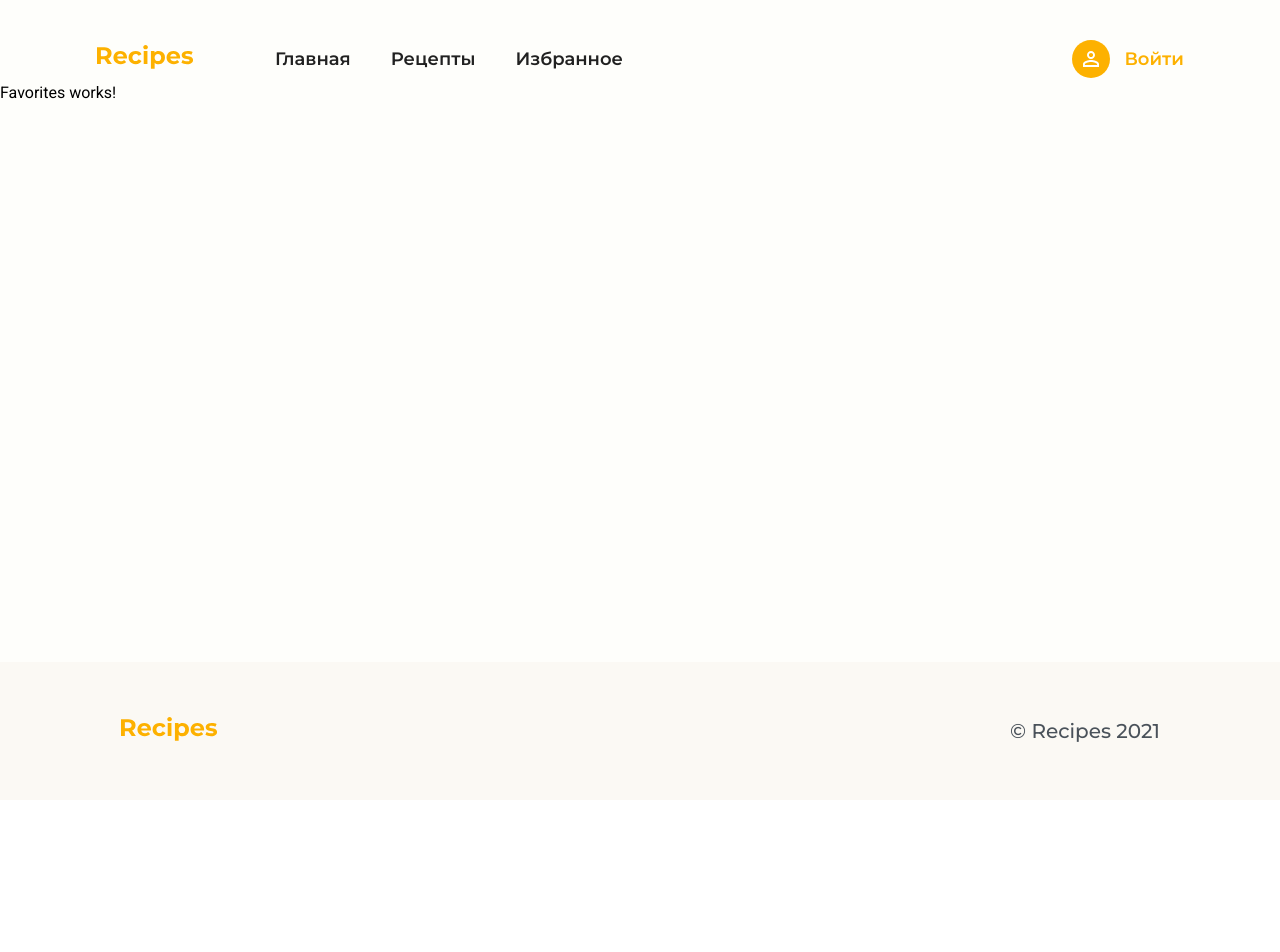
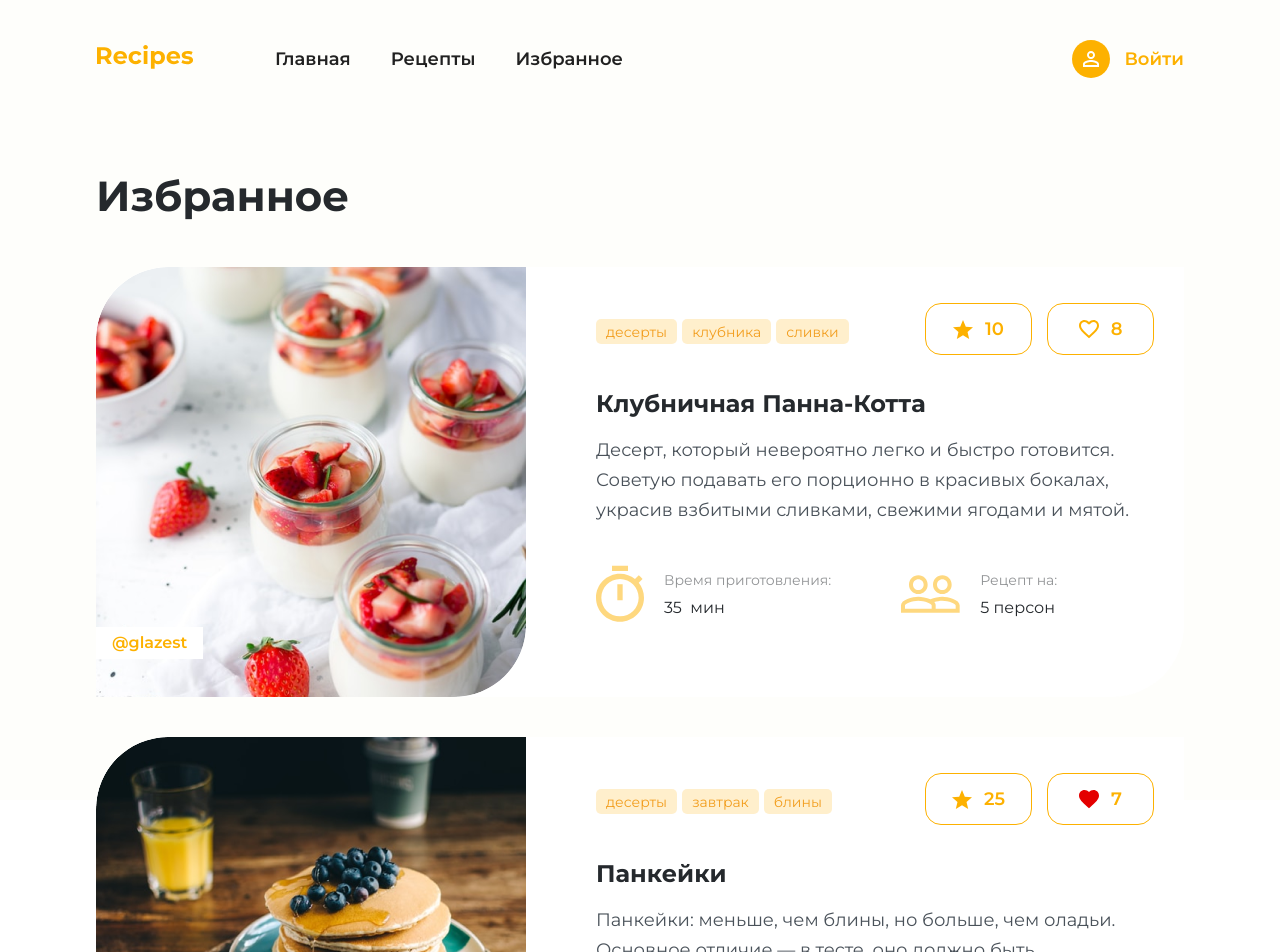
Before and after one commit to Yaroslav810/Recipes, an Angular app in the folder RecipesFrontend/: page /favorites in a window 1280 px wide. Shown: the top 952 px of the page. Before the commit the page ends 800 px from the top, so only its background shows below. Built offline with nearby package versions, Linux system fonts and the light colour scheme.

Commit message:
R-8: Made a favorites page

```diff
--- a/RecipesFrontend/src/app/directives/dish-card/dish-card.component.css
+++ b/RecipesFrontend/src/app/directives/dish-card/dish-card.component.css
@@ -104,6 +104,10 @@
   transition: .5s;
 }
 
+.rating__item:hover {
+  background: rgba(255, 220, 139, 0.2);
+}
+
 .star-icon {
   width: 20px;
   height: 19px;
--- a/RecipesFrontend/src/app/pages/favorites/favorites.component.css
+++ b/RecipesFrontend/src/app/pages/favorites/favorites.component.css
@@ -0,0 +1,11 @@
+.favorites {
+  width: 85%;
+  max-width: 1200px;
+  margin: 30px auto 0;
+}
+
+.favorites-title {
+  margin: 82px 0 0;
+  font: normal bold 42px/62px 'Montserrat', sans-serif;
+  color: #25292D;
+}
--- a/RecipesFrontend/src/app/pages/favorites/favorites.component.html
+++ b/RecipesFrontend/src/app/pages/favorites/favorites.component.html
@@ -1,3 +1,4 @@
-<div class="favorites">
-  Favorites works!
-</div>
+<section class="favorites">
+  <h2 class="favorites-title">Избранное</h2>
+  <app-dish-card *ngFor="let favorite of favorites" [card]="favorite" [onOpenDishCard]="openRecipes.bind(this)"></app-dish-card>
+</section>
--- a/RecipesFrontend/src/app/pages/favorites/favorites.component.ts
+++ b/RecipesFrontend/src/app/pages/favorites/favorites.component.ts
@@ -1,4 +1,6 @@
 import { Component, OnInit } from '@angular/core';
+import { Router } from '@angular/router';
+import { IDishCard } from '../../directives/dish-card/dish-card.interface';
 
 @Component({
   selector: 'app-favorites',
@@ -7,9 +9,50 @@ import { Component, OnInit } from '@angular/core';
 })
 export class FavoritesComponent implements OnInit {
 
-  constructor() { }
+  public favorites: IDishCard[];
+
+  constructor(private router: Router) {
+    this.favorites = this.getFavoritesCard();
+  }
 
   ngOnInit(): void {
   }
 
+  private getFavoritesCard(): IDishCard[] {
+    return [
+      {
+        id: 2,
+        title: 'Клубничная панна-котта',
+        description: 'Десерт, который невероятно легко и быстро готовится. Советую подавать его порционно в красивых бокалах, украсив взбитыми сливками, свежими ягодами и мятой.',
+        keywords: ['десерты', 'клубника', 'сливки'],
+        author: 'glazest',
+        likesCount: 8,
+        starsCount: 10,
+        time: '35  мин',
+        personsCount: '5 персон',
+        image: './assets/images/strawberry-panna-cotta.png',
+        isStarSet: true,
+        isLikeSet: false,
+      },
+      {
+        id: 4,
+        title: 'Панкейки',
+        description: 'Панкейки: меньше, чем блины, но больше, чем оладьи. Основное отличие — в тесте, оно должно быть воздушным, чтобы панкейки не растекались по сковородке...',
+        keywords: ['десерты', 'завтрак', 'блины'],
+        author: 'turum-pum-pum',
+        likesCount: 7,
+        starsCount: 25,
+        time: '40  мин',
+        personsCount: '3 персон',
+        image: './assets/images/pancakes.png',
+        isStarSet: true,
+        isLikeSet: true,
+      },
+    ];
+  }
+
+  public openRecipes(card: IDishCard): void {
+    this.router.navigate(['/recipe', card.id]);
+  }
+
 }
```
